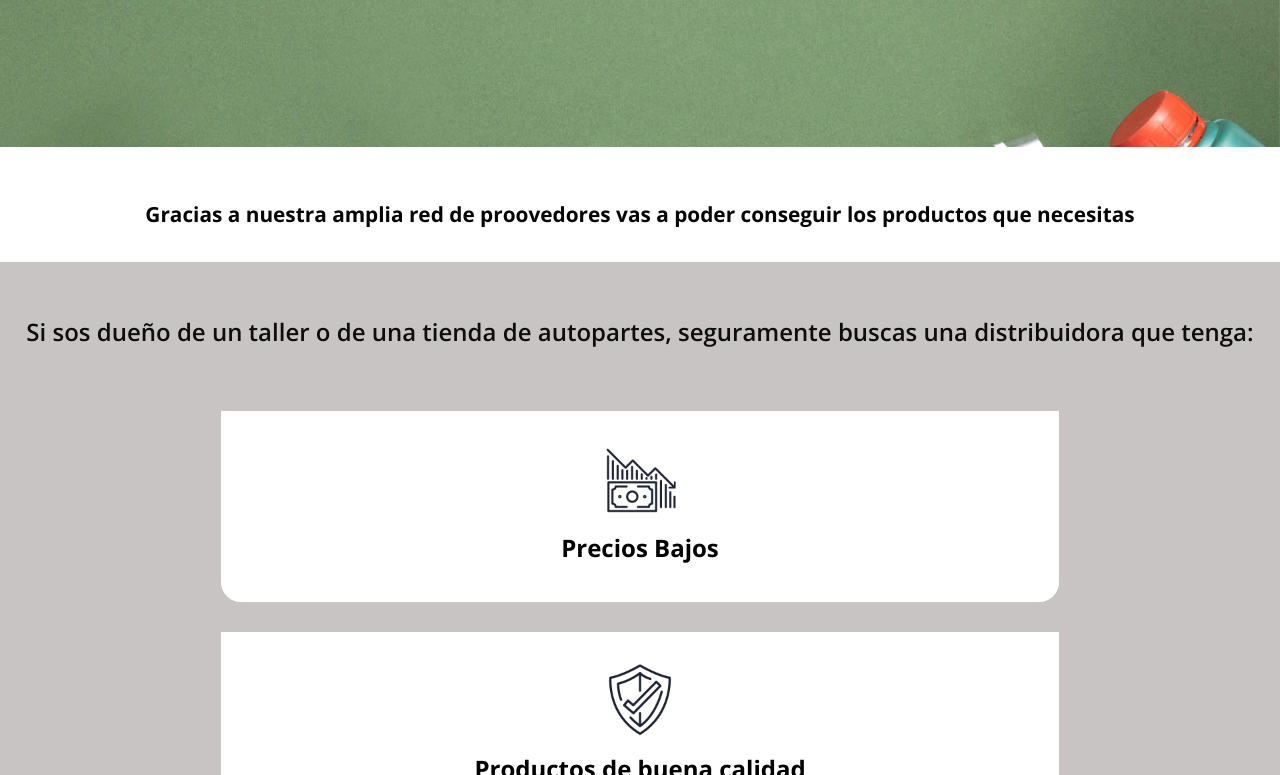
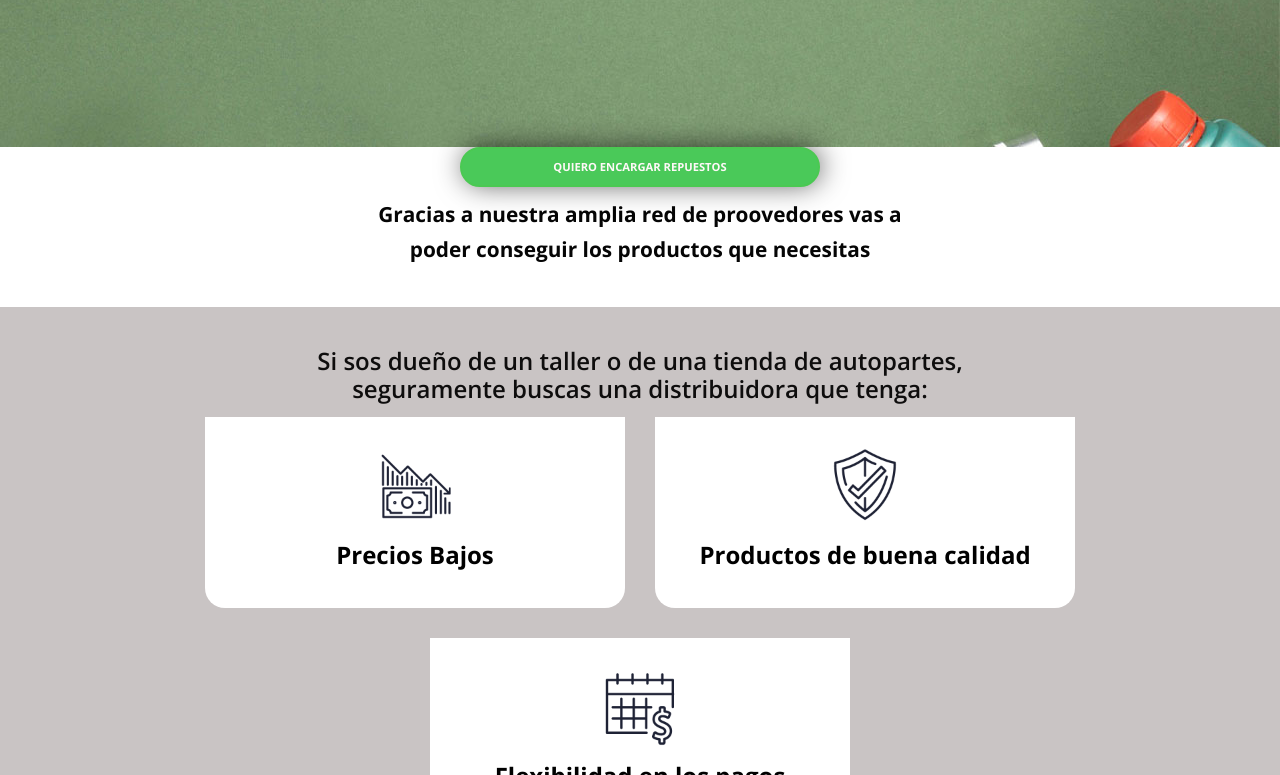
Before and after one commit to BusMingLuana/Landing-page-, a plain HTML site: page index.html in a window 1280 px wide. Shown: the part 253-1028 px from the top of the page. Drawn offline with nearby package versions, Linux system fonts and the light colour scheme.

Commit message:
arreglando css

```diff
--- a/css/styles.css
+++ b/css/styles.css
@@ -64,7 +64,7 @@ header .cuadro-menu .menu a {
 	color: white;
   display: inline-block;
 	font-size: 0.8em;
-	position: relative;
+	/* position: relative; */
 	top: 0px;
 text-transform: uppercase;
 
@@ -104,17 +104,25 @@ header .contenedor-texto-portada .texto .nombre {
 	font-size: 2em;
 	text-shadow: 5px 5px 5px black;
 	text-align: center;
-    padding: 5px;
+  padding: 5px;
+  max-width: 450px;
 }
 
 
 
  .boton{
-    overflow: hidden;
+    /* overflow: hidden;  */
     width: 90%;
     margin: auto;
     /* padding-top: 15%;  */
     text-align: center;
+    position: absolute;
+    top: 400px;
+    left: 0;
+    right: 0;
+    margin: auto;
+    max-width: 450px;
+
 
 }
 
@@ -122,17 +130,19 @@ header .contenedor-texto-portada .texto .nombre {
     height: 40px;
     text-align: center;
     text-transform: uppercase;
-    background-color:rgba(21, 116, 21, 0.9);
-    border-color:rgba(21, 116, 21, 0.8);
+    background-color:rgb(74, 201, 89);
+    border-color:rgb(74, 201, 82);
     border-style: solid;
     border-radius: 20px;
     width: 80%;
     cursor: pointer;
-    color: rgb(8, 8, 8);
+    color: rgb(255, 248, 248);
     font-weight: bold;
     font-size: 0.7rem;
     margin: auto;
     /* padding-left: 50px; */
+    box-shadow: 2px -1px 28px -1px rgba(0,0,0,0.63);
+
   }
 /*SECCION*/
 
@@ -140,6 +150,8 @@ header .contenedor-texto-portada .texto .nombre {
 /*NOSOTROS*/
 section .nosotros  {
     height: 100%;
+    margin: 20px;
+    margin-top: 30px;
 }
 /*Quienes somos*/
 .contenedor-nosotros .quienes-somos {
@@ -149,6 +161,8 @@ section .nosotros  {
 	margin-top: 30px;
 	padding: 20px;
     /* line-height: 16px; */
+    max-width: 600px;
+    margin: auto;
 
 }
 
@@ -160,6 +174,7 @@ section .nosotros  {
 	font-weight: bolder;
 	line-height: 35px;
 	font-size: 1.3em;
+
 }
 
 
@@ -192,6 +207,8 @@ section .nosotros  {
     font-weight: 600;
     font-size: 1.5em;
     margin-bottom: 50px;
+    max-width: 650px;
+    margin: auto;
     /* text-align: center; */
   }
 
@@ -207,6 +224,7 @@ section .nosotros  {
     max-width: 70%;
     box-sizing: border-box;
     padding: 15px;
+    max-width: 450px;
   }
   .testimonial{
     background: #fff;
--- a/index.html
+++ b/index.html
@@ -25,6 +25,7 @@
 
    <!-- HEADER !-->
    <header>
+    <div class="contenedor">
     <div class="cuadro-menu" id="cuadro-menu">
         <!-- Logo del menù !-->
           <div class="logo-menu">
@@ -43,7 +44,7 @@
 
         </nav>
       </div>
-      <div class="contenedor">
+
 
         <div class="contenedor-texto-portada" id="textoPortada">
 
@@ -56,7 +57,7 @@
             </div>
 
 
-
+</div>
 
      </div>
    </header>
@@ -198,7 +199,7 @@
             <p>Recibí tus en tu negocio y en un horario conveniente con nuestro servicio de entrega y de forma totalmente gratuita.</p>
             <p>Asegurá tu dinero y el de tu negocio mediante nuestra garantía de devolución.</p>
 
-            <div class="boton"><button class="encargar">Quiero encargar repuestos</button></div>
+            <div class="boton-dos"><button class="encargar-dos">Quiero encargar repuestos</button></div>
             </div>
 
         </section>
```
